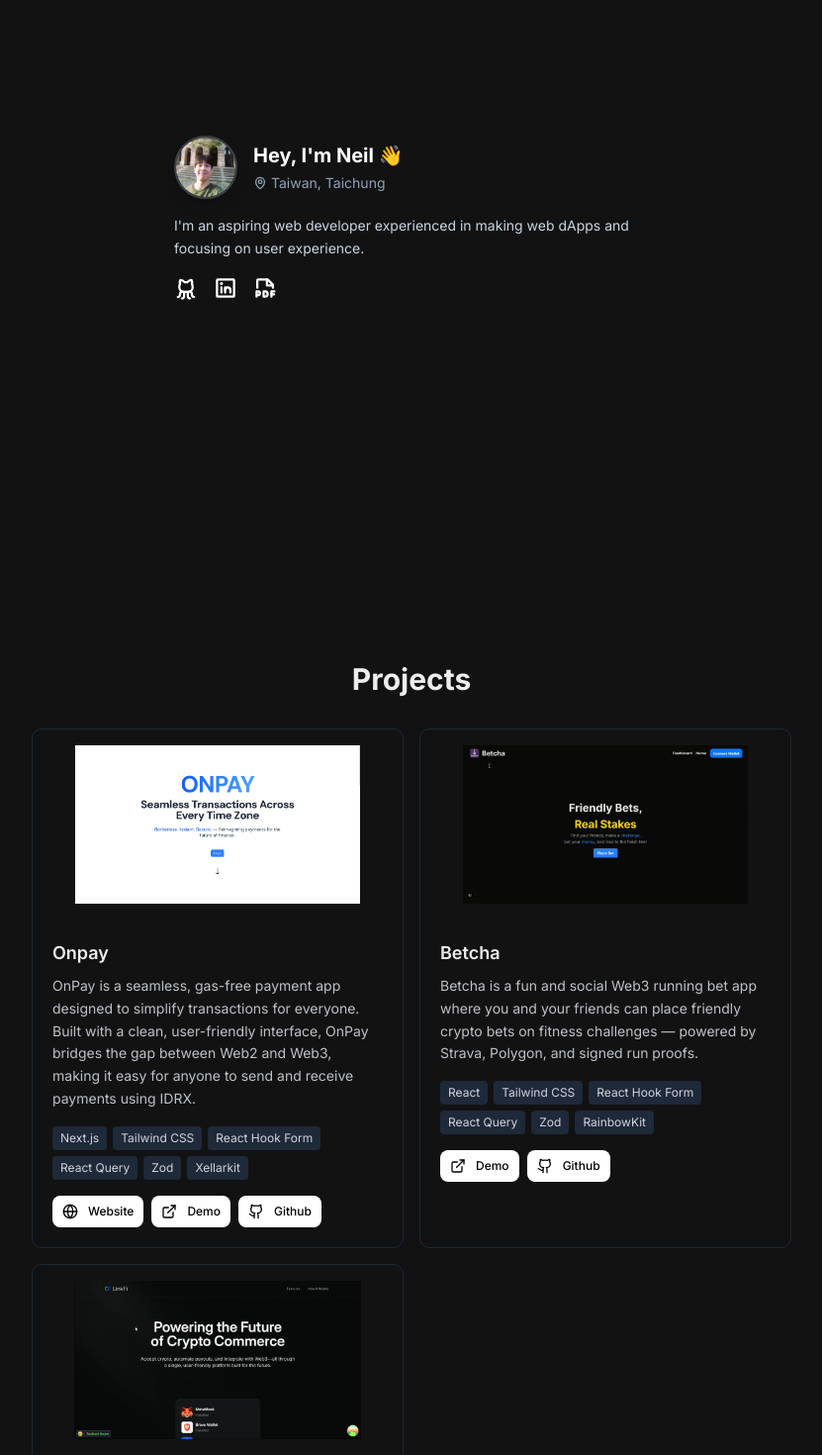
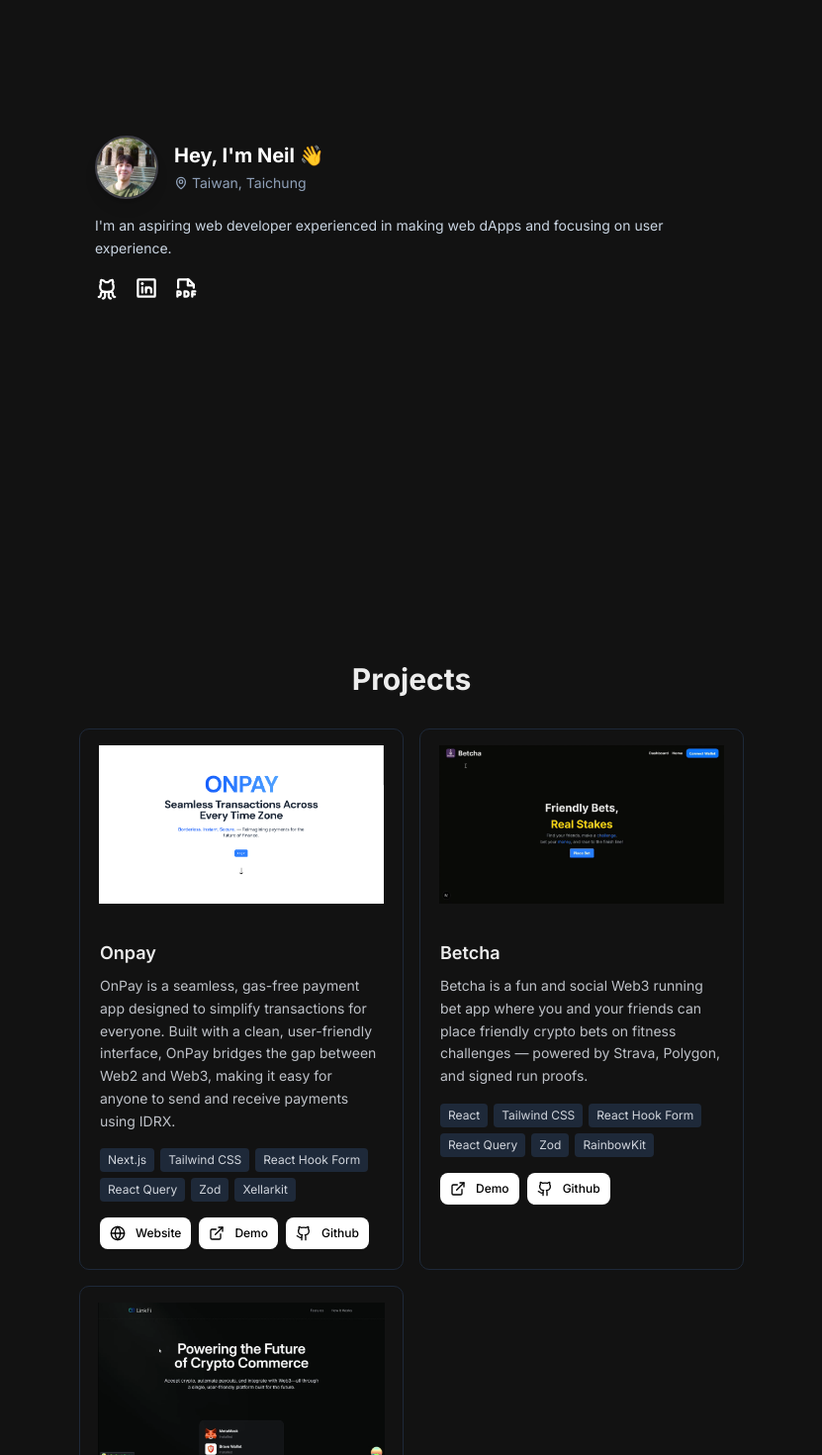
Before and after one commit to nielderto/web-portofolio, a React (Vite) app: page / in a window 1280 px wide. Shown: the part 180-1650 px from the top of the page at 99% size, without its empty margins (224-1055 px from the left). Built offline with nearby package versions, Linux system fonts and the light colour scheme; a web font is replaced by a local one.

Commit message:
layout changes

```diff
--- a/src/components/Contact.tsx
+++ b/src/components/Contact.tsx
@@ -111,7 +111,7 @@ export default function Contact() {
 
     return (
         <section id="contact" className="min-h-screen flex flex-col justify-center items-center py-20 px-6">
-            <div className="w-full max-w-4xl">
+            <div className="w-full max-w-2xl">
                 {/* Title */}
                 <div className="text-center mb-12">
                     <h1 className="text-4xl font-bold mb-8">
--- a/src/components/HeroSection.tsx
+++ b/src/components/HeroSection.tsx
@@ -4,7 +4,7 @@ import { FilePdf } from "phosphor-react";
 export default function HeroSection() {
   return (
     <section id="about" className="flex flex-col justify-center items-center min-h-screen py-8">
-      <div className="flex flex-col justify-center items-start gap-4 w-full max-w-lg px-4">
+      <div className="flex flex-col justify-center items-start gap-4 w-full max-w-2xl px-4">
         <div className="flex flex-row gap-4 items-center w-full">
           <img
             src={`/avatar2.jpeg`}
--- a/src/components/Projects.tsx
+++ b/src/components/Projects.tsx
@@ -40,8 +40,8 @@ const projects = [
 
 export default function Projects() {
     return (
-        <section id="projects" className="py-12 px-4">
-            <div className="w-full max-w-sm sm:max-w-2xl lg:max-w-3xl mx-auto">
+        <section id="projects" className="py-12 px-4 mb-20 pb-2o">
+            <div className="w-full max-w-2xl mx-auto">
                 <div className="text-center mb-8">
                     <h2 className="text-4xl md:text-3xl font-bold">
                         Projects
--- a/src/components/Skills.tsx
+++ b/src/components/Skills.tsx
@@ -4,7 +4,7 @@ export default function Skills() {
   return (
     <div className="flex flex-col items-center justify-center w-full px-4 py-8 md:py-12 mb-40 mt-20">
       <h1 className="text-4xl md:text-4xl font-bold mb-4 md:mb-6">skills</h1>
-      <div className="flex flex-wrap gap-2 justify-center max-w-3xl">
+      <div className="flex flex-wrap gap-2 justify-center max-w-2xl">
         <Badge className="text-sm md:text-base px-3 py-1">HTML</Badge>
         <Badge className="text-sm md:text-base px-3 py-1">CSS</Badge>
         <Badge className="text-sm md:text-base px-3 py-1">JavaScript</Badge>
```
